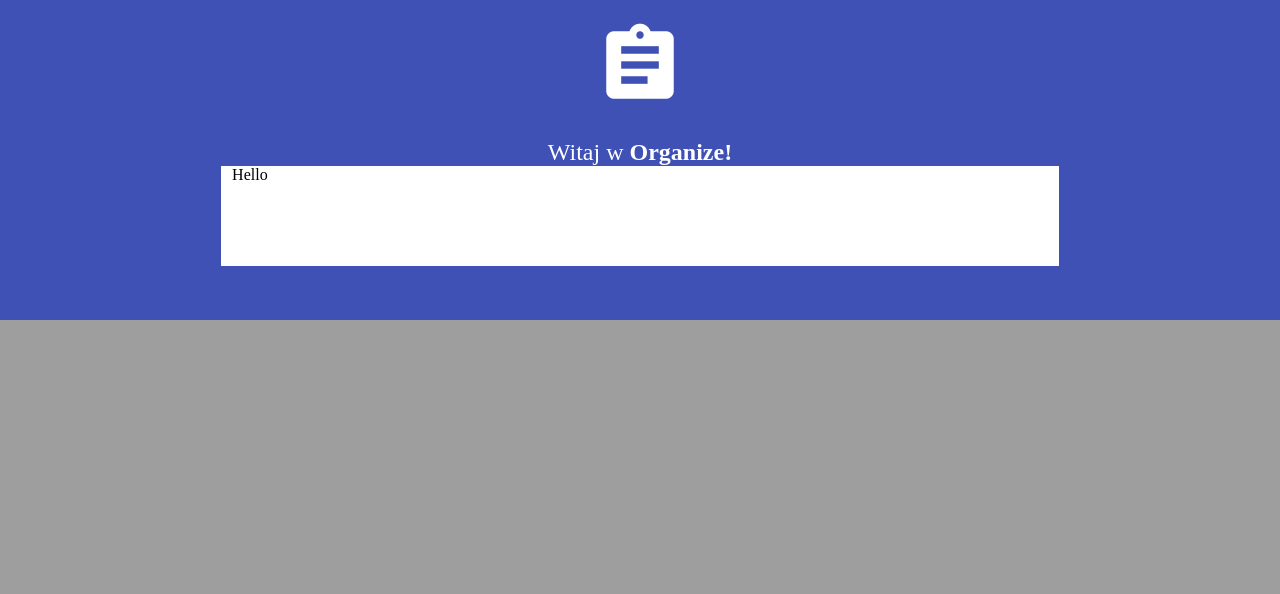
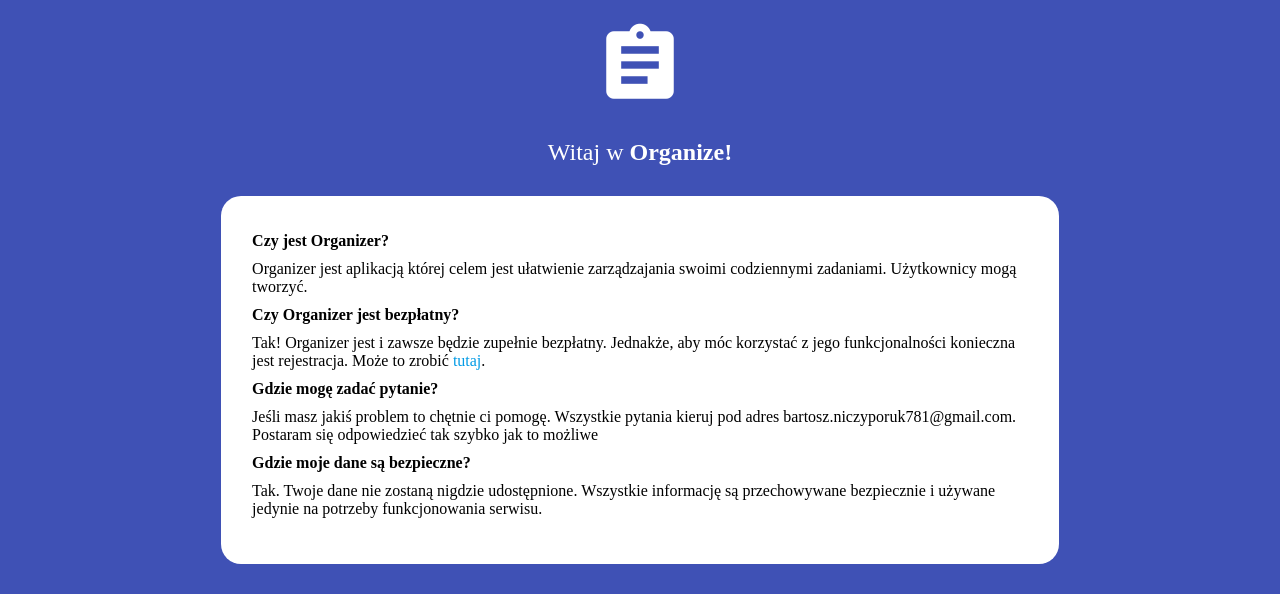
Before and after one commit to Bounty1993/flask-organizer, a Flask app: page / in a window 1280 px wide. Shown: the part 564-1158 px from the top of the page. Before the commit the page ends 884 px from the top, so only its background shows below. Run offline with Flask 2, Linux system fonts and the light colour scheme.

Commit message:
front page

```diff
--- a/app/static/css/base.css
+++ b/app/static/css/base.css
@@ -21,8 +21,18 @@
 
 .home-panel {
     background-color: white;
-    color: #000000;
-    height: 100px;
+    color: black;
+    margin: 30px 0;
+    border-radius: 20px;
+}
+.home-panel > ul {
+    padding: 20px;
+}
+.home-panel .title {
+    font-weight: bold;
+}
+.home-panel .content {
+    margin: 10px 0;
 }
 
 .comment-text {
--- a/app/static/css/index.css
+++ b/app/static/css/index.css
@@ -3,7 +3,6 @@
 }
 .index-panel {
     color: white;
-    height: 40vh;
 }
 .webname {
     font-weight: bold;
--- a/app/templates/base.html
+++ b/app/templates/base.html
@@ -59,7 +59,37 @@
         </div>
         <div class="main-text">Witaj w <span class="webname">Organize!</span></div>
         <div class="home-panel col s8 offset-s2">
-          Hello
+          <ul>
+            <li>
+              <div class="title">Czy jest Organizer?</div>
+              <div class="content">
+                Organizer jest aplikacją której celem jest ułatwienie zarządzajania swoimi codziennymi zadaniami.
+                Użytkownicy mogą tworzyć.
+              </div>
+            </li>
+            <li>
+              <div class="title">Czy Organizer jest bezpłatny?</div>
+              <div class="content">
+                Tak! Organizer jest i zawsze będzie zupełnie bezpłatny. Jednakże, aby móc korzystać z jego
+                funkcjonalności konieczna jest rejestracja. Może to zrobić <a href="{{url_for('signup')}}">tutaj</a>.
+              </div>
+            </li>
+            <li>
+              <div class="title">Gdzie mogę zadać pytanie?</div>
+              <div class="content">
+                Jeśli masz jakiś problem to chętnie ci pomogę.
+                Wszystkie pytania kieruj pod adres bartosz.niczyporuk781@gmail.com.
+                Postaram się odpowiedzieć tak szybko jak to możliwe
+              </div>
+            </li>
+            <li>
+              <div class="title">Gdzie moje dane są bezpieczne?</div>
+              <div class="content">
+                Tak. Twoje dane nie zostaną nigdzie udostępnione. Wszystkie informację są przechowywane bezpiecznie i
+                używane jedynie na potrzeby funkcjonowania serwisu.
+              </div>
+            </li>
+          </ul>
         </div>
       </div>
     </div>
```
